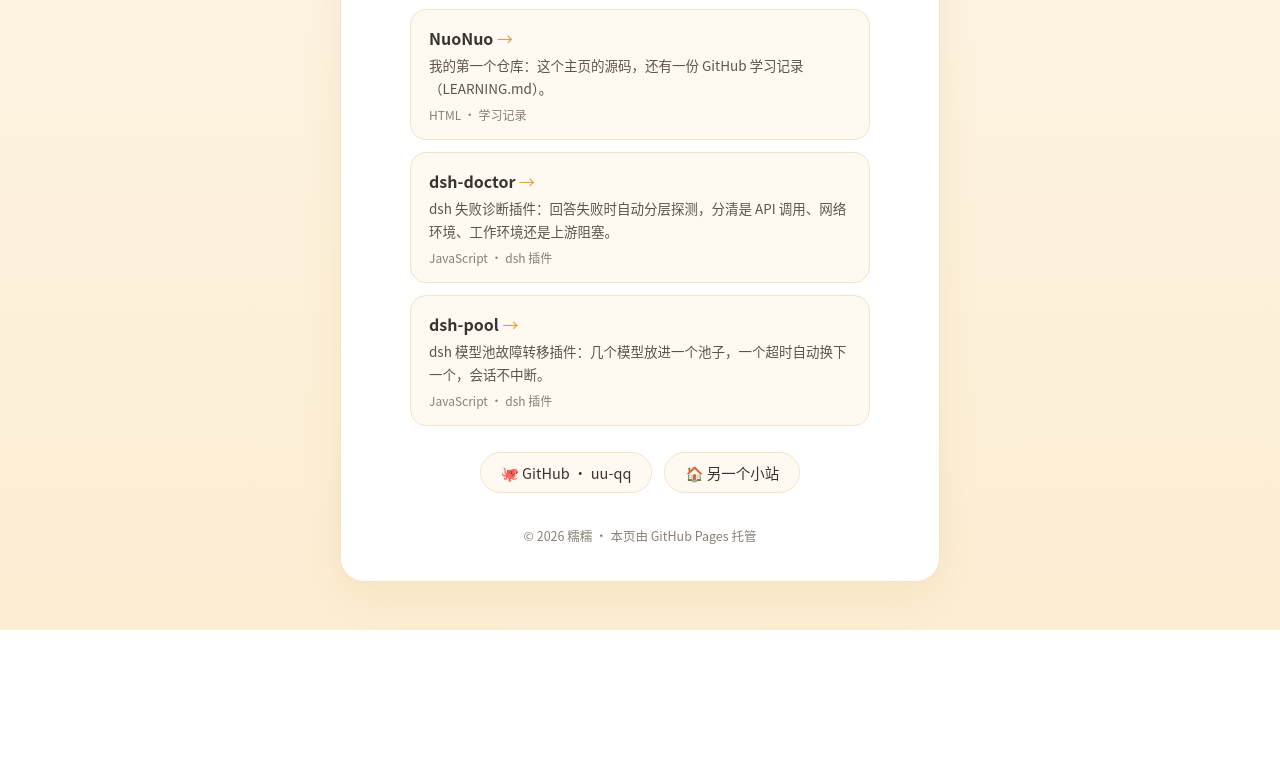
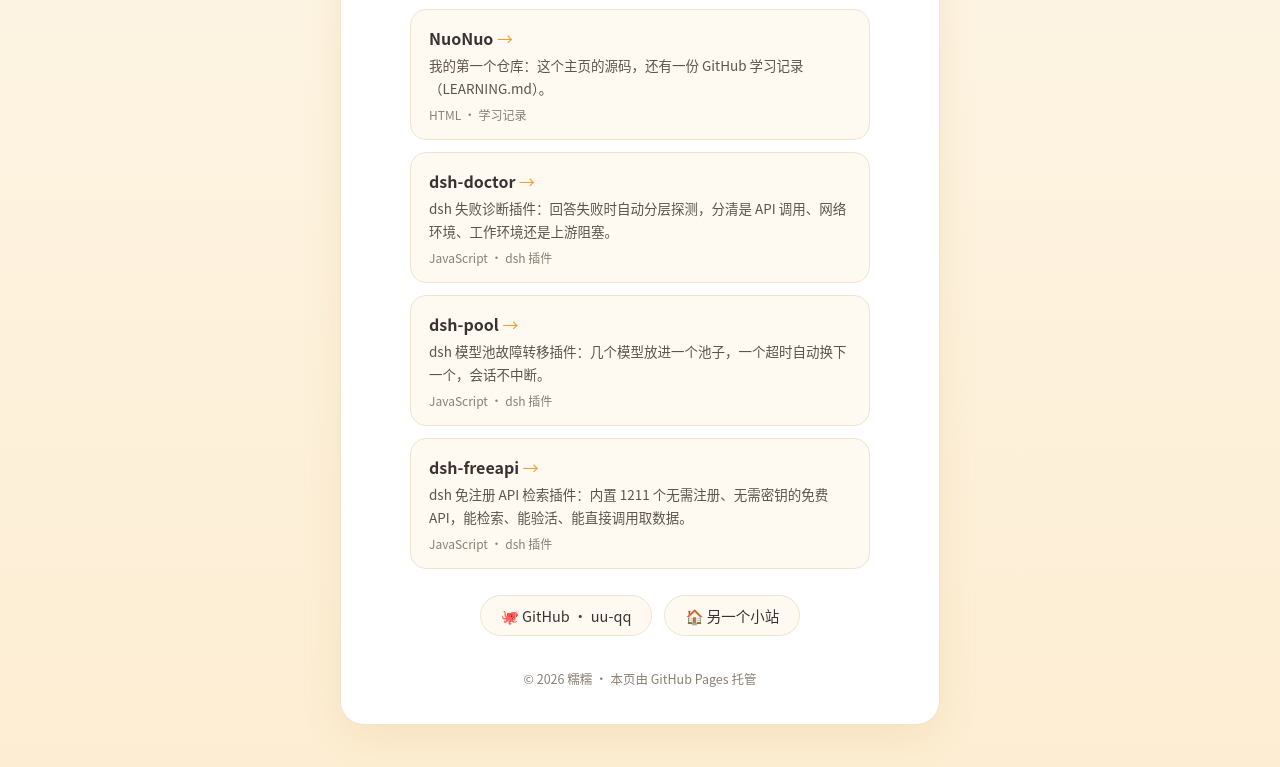
Before and after one commit to uu-qq/NuoNuo, a plain HTML site: page index.html in a window 1280 px wide. Shown: the part 636-1403 px from the top of the page. Before the commit the page ends 1266 px from the top, so only its background shows below. Drawn offline with Linux system fonts and the light colour scheme.

Commit message:
主页新增 dsh-freeapi 项目卡片

```diff
--- a/index.html
+++ b/index.html
@@ -85,6 +85,11 @@
         <div class="desc">dsh 模型池故障转移插件：几个模型放进一个池子，一个超时自动换下一个，会话不中断。</div>
         <div class="meta">JavaScript · dsh 插件</div>
       </a>
+      <a class="project" href="https://github.com/uu-qq/dsh-freeapi" target="_blank" rel="noopener">
+        <div class="name">dsh-freeapi <span class="arrow">→</span></div>
+        <div class="desc">dsh 免注册 API 检索插件：内置 1211 个无需注册、无需密钥的免费 API，能检索、能验活、能直接调用取数据。</div>
+        <div class="meta">JavaScript · dsh 插件</div>
+      </a>
     </div>
     <div class="links">
       <a href="https://github.com/uu-qq" target="_blank" rel="noopener">🐙 GitHub · uu-qq</a>
```
